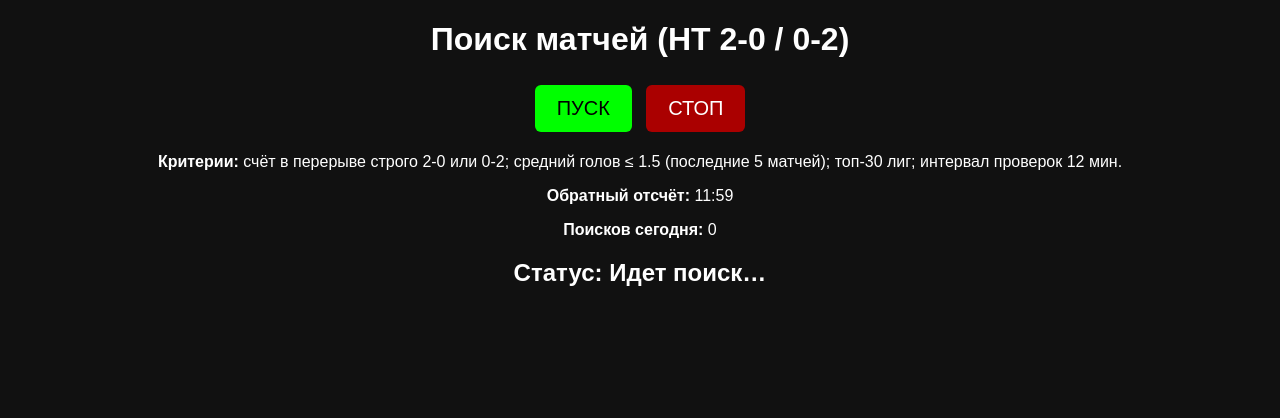
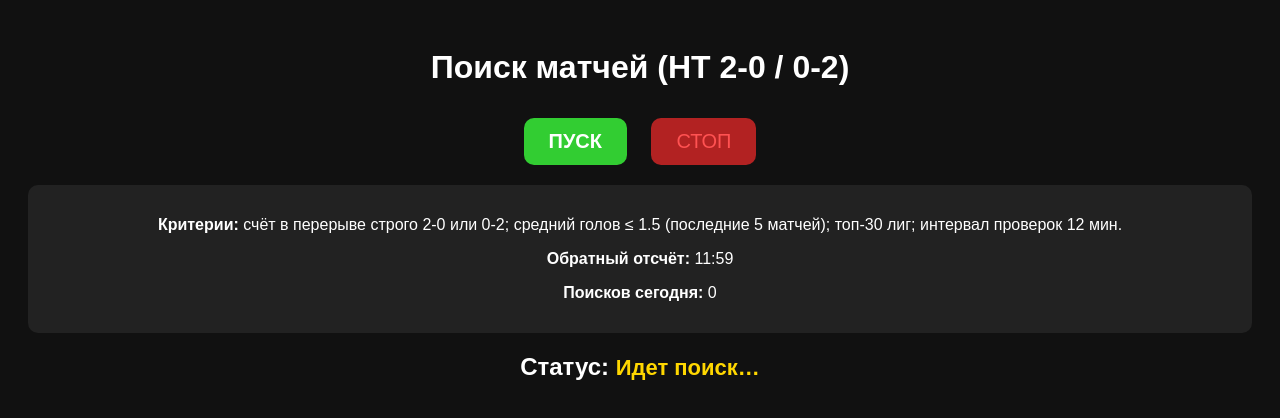
Before and after one commit to vlapav13-eng/2-0, a plain HTML site: page index.html in a window 1280 px wide. Both pictures are taken after a click on the button "ПУСК". Drawn offline with Linux system fonts and the light colour scheme; no server answers.

Commit message:
Refactor CSS styles for buttons and layout

```diff
--- a/style.css
+++ b/style.css
@@ -2,57 +2,52 @@ body {
     background: #111;
     color: #fff;
     font-family: Arial, sans-serif;
+    padding: 20px;
     text-align: center;
 }
 
-.app {
-    max-width: 600px;
-    margin: 0 auto;
-    padding: 20px;
+.btn {
+    padding: 12px 25px;
+    margin: 10px;
+    font-size: 20px;
+    border-radius: 10px;
+    border: none;
+    cursor: pointer;
+    background: #2e8b57;
+    color: white;
 }
 
-.btn {
-    background: #444;
-    color: #fff;
-    padding: 12px 22px;
-    margin: 5px;
-    font-size: 20px;
-    border: none;
-    border-radius: 6px;
-    cursor: pointer;
+.btn.red {
+    background: #b22222;
 }
 
 .btn.active {
-    background: #0f0;
-    color: #000;
+    background: #32cd32;
+    font-weight: bold;
 }
 
-.btn.red {
-    background: #a00;
+.info-box {
+    background: #222;
+    padding: 15px;
+    margin-top: 10px;
+    border-radius: 10px;
 }
 
-.status {
-    font-size: 20px;
-    margin-top: 10px;
+#status {
+    font-size: 22px;
+    font-weight: bold;
 }
 
-.status.red {
-    color: #ff3b3b;
+.green { color: #00ff7f; }
+.red { color: #ff5252; }
+.yellow { color: #ffd700; }
+
+.match-box {
+    background: #222;
+    padding: 12px;
+    margin: 10px auto;
+    border-left: 5px solid #2e8b57;
+    width: 95%;
+    border-radius: 10px;
+    text-align: left;
 }
-
-.status.green {
-    color: #4cff4c;
-}
-
-.match-card {
-    border: 1px solid #444;
-    margin-top: 12px;
-    padding: 10px;
-    text-align: left;
-    background: #1b1b1b;
-}
-
-.timer {
-    margin-top: 15px;
-    font-size: 28px;
-}
```
